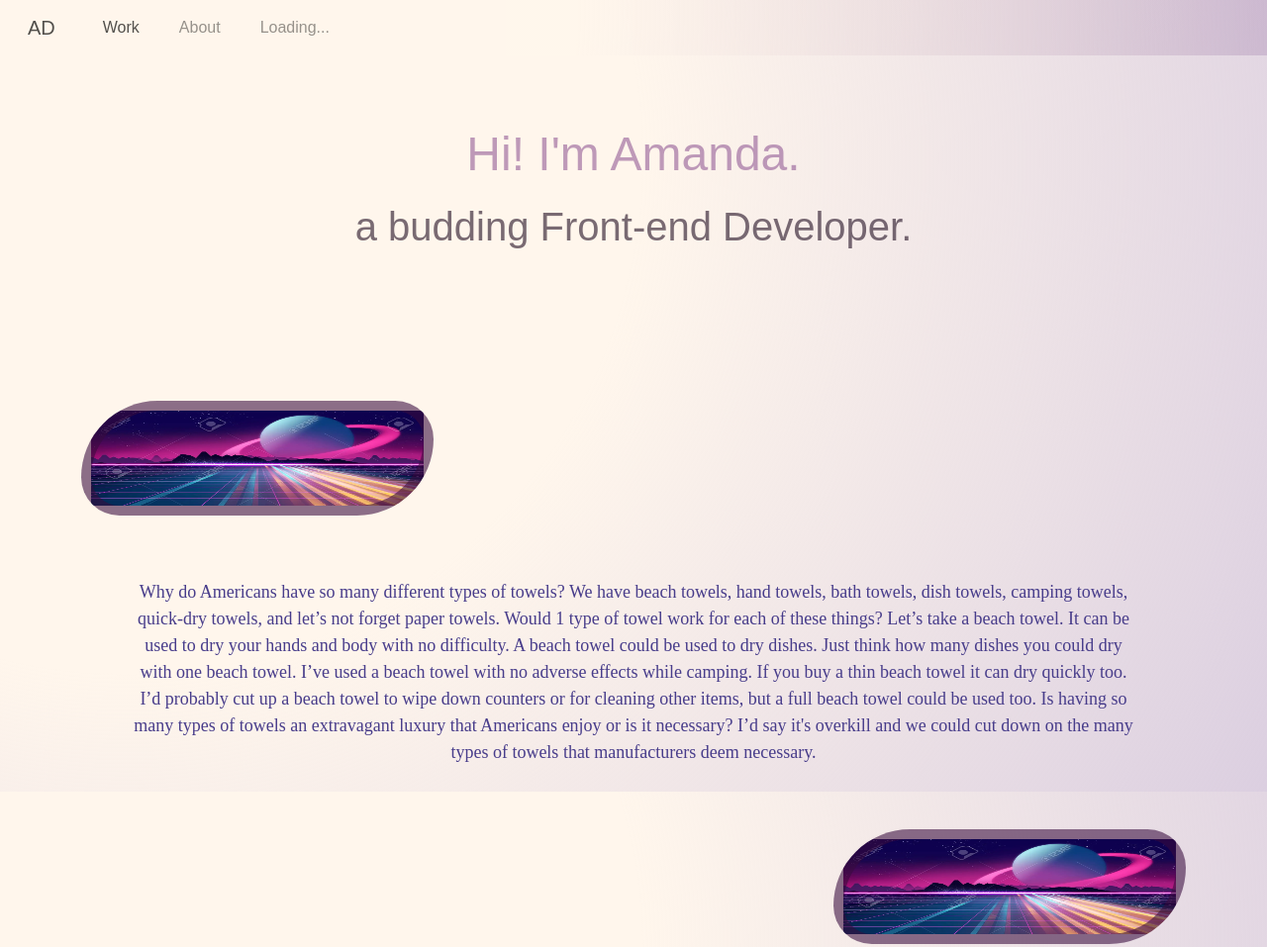
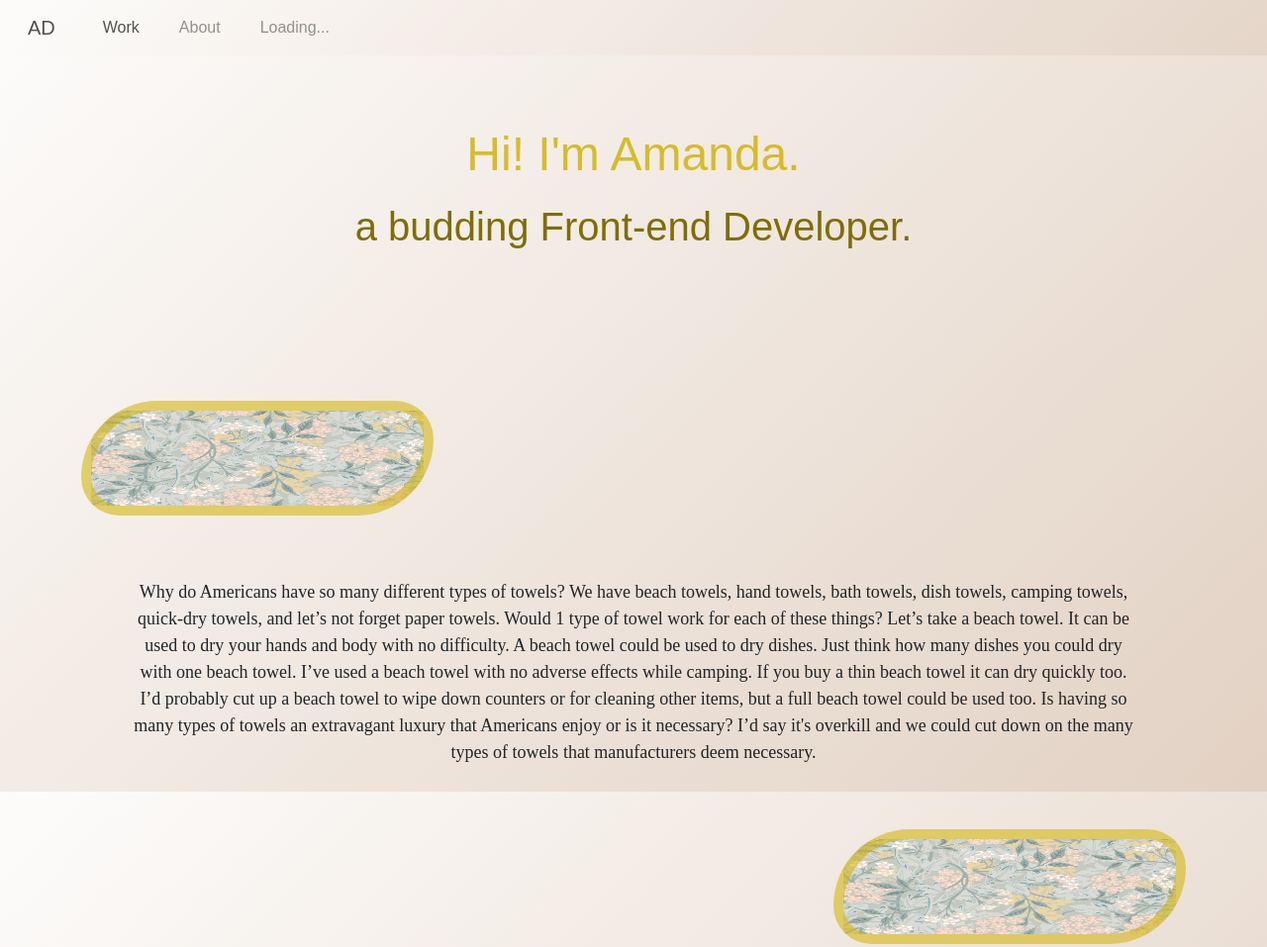
Before and after one commit to mandyeightysix/portfolio-project, a plain HTML site: page index.html in a window 1280 px wide. Shown: the top 957 px of the page at 99% size. Drawn offline with nearby package versions, Linux system fonts and the light colour scheme; a web font is replaced by a local one.

Commit message:
Update style.css

```diff
--- a/style.css
+++ b/style.css
@@ -1,9 +1,5 @@
 :root {
-  --branding-color: radial-gradient(
-    circle at 10% 20%,
-    rgb(255, 246, 236) 39.5%,
-    rgba(100, 46, 122, 0.23) 100.2%
-  );
+  --branding-color: linear-gradient(135deg, #fdfcfb 0%, #e2d1c3 100%);
   --paragraph-header: "Laila", sans-serif;
   --paragraph-font: "DM Serif Text", serif;
 }
@@ -20,7 +16,6 @@ p {
   font-size: 18px;
   font-weight: lighter;
   font-family: var(--paragraph-font);
-  color: darkslateblue;
 }
 
 footer {
@@ -30,10 +25,10 @@ footer {
 }
 
 .mirror p {
-  border: 10px solid rgba(57, 11, 61, 0.575);
+  border: 10px solid rgba(210, 180, 9, 0.575);
   border-radius: 80px 40px;
   color: #1f3805;
-  background-image: url("images/saturn.jpg");
+  background-image: url("images/jasmine.jpg");
   background-repeat: no-repeat;
   background-attachment: fixed;
   background-size: 100% 100%;
@@ -49,7 +44,7 @@ footer {
 }
 
 .intro-one {
-  color: rgba(124, 58, 130, 0.575);
+  color: rgb(210, 180, 9);
   opacity: 85%;
   padding-top: 15px;
   padding-bottom: 20px;
@@ -57,7 +52,7 @@ footer {
 }
 
 .intro-two {
-  color: rgba(22, 3, 24, 0.575);
+  color: rgb(128, 109, 3);
 }
 
 @media (max-width: 900px) {
```
